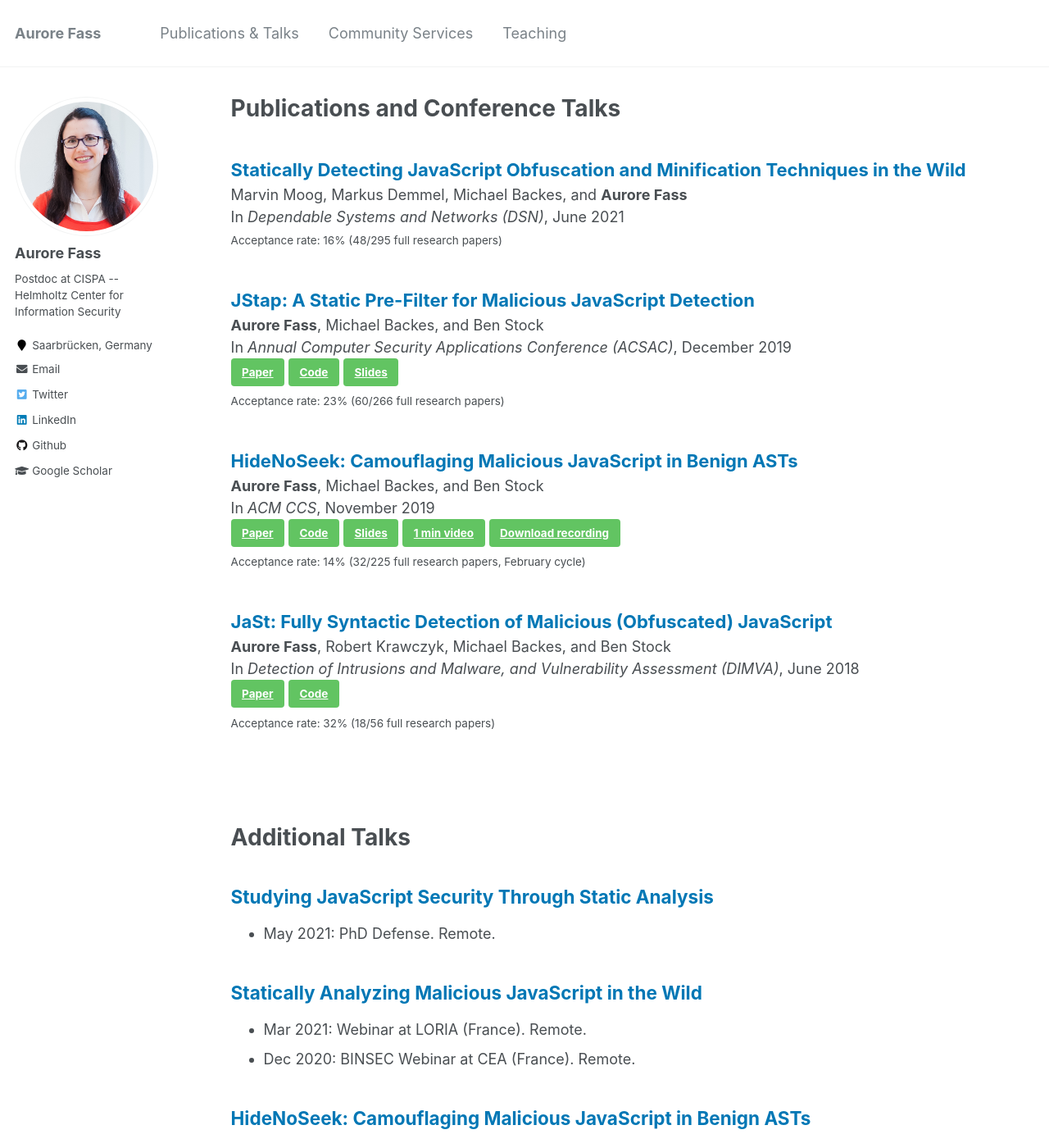
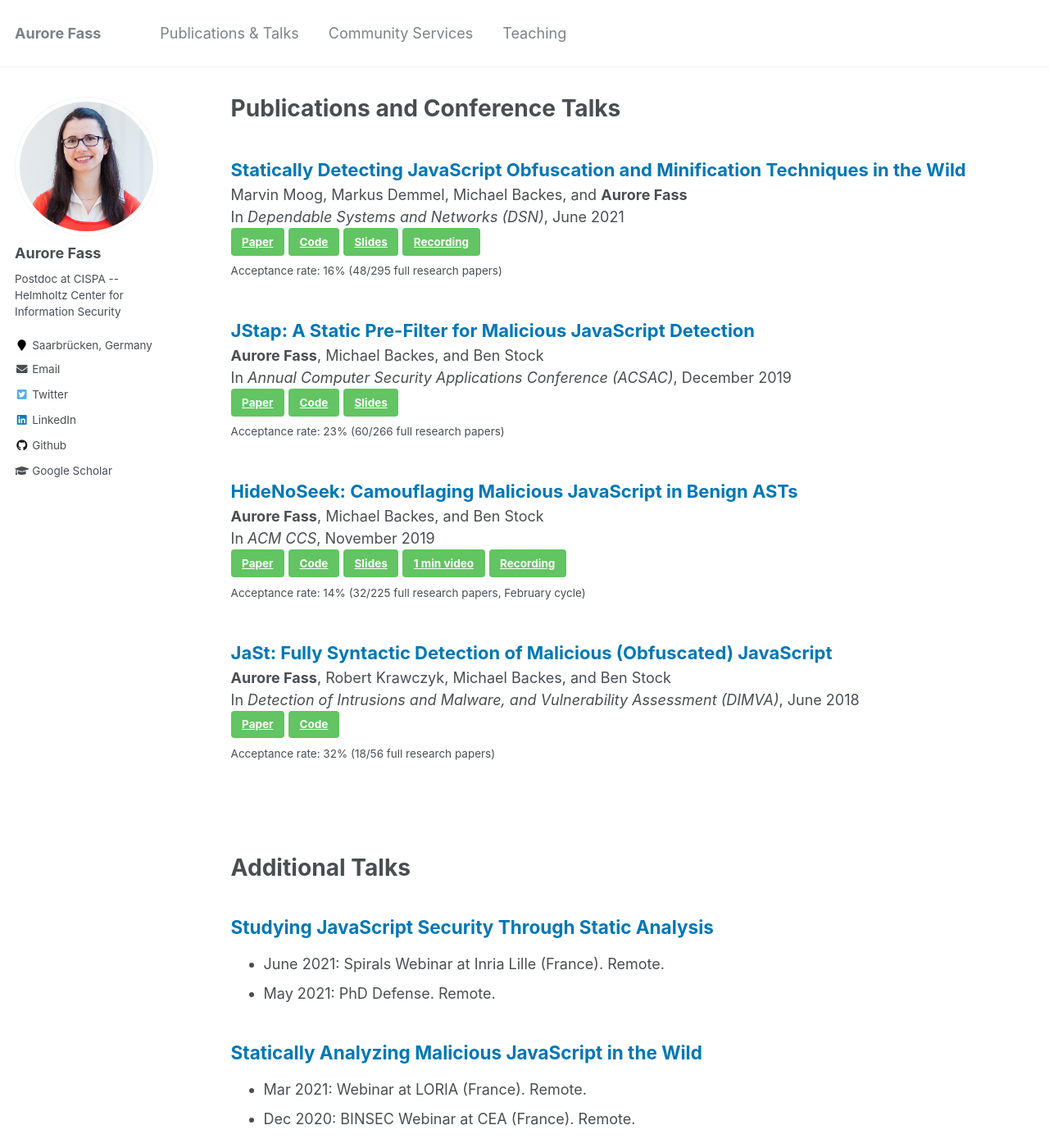
Before and after one commit to Aurore54F/aurore54f.github.io, a Jekyll site: the page built from _pages/publications.md, in a window 1280 px wide and 1400 px high. Shown: the whole window at 82% size. Built offline with Jekyll 4.4.1, drawn with Linux system fonts in a browser that asks for light colours.

```diff
--- a/_includes/archive-single.html
+++ b/_includes/archive-single.html
@@ -57,7 +57,7 @@
             <a href="{{ post.teaser }}" target="_blank" class="btn btn--success" role="button">1 min video</a>
           {% endif %}
           {% if post.recording %}
-            <a href="{{ post.recording }}" target="_blank" class="btn btn--success" role="button">Download recording</a>
+            <a href="{{ post.recording }}" target="_blank" class="btn btn--success" role="button">Recording</a>
           {% endif %}
           <br><small>Acceptance rate: {{ post.acceptance }}</small>
           {% if post.artifact %}
--- a/_pages/publications.md
+++ b/_pages/publications.md
@@ -30,6 +30,7 @@ author_profile: true
 
 ## <span style="color:rgb(0, 119, 181)"> Studying JavaScript Security Through Static Analysis </span>
 
+* June 2021: Spirals Webinar at Inria Lille (France). Remote.
 * May 2021: PhD Defense. Remote.
 
 
```
Also changed, not shown: _pages/about.md (+1 -1 lines), _publications/JS-transformations.md (+4 -2 lines).
